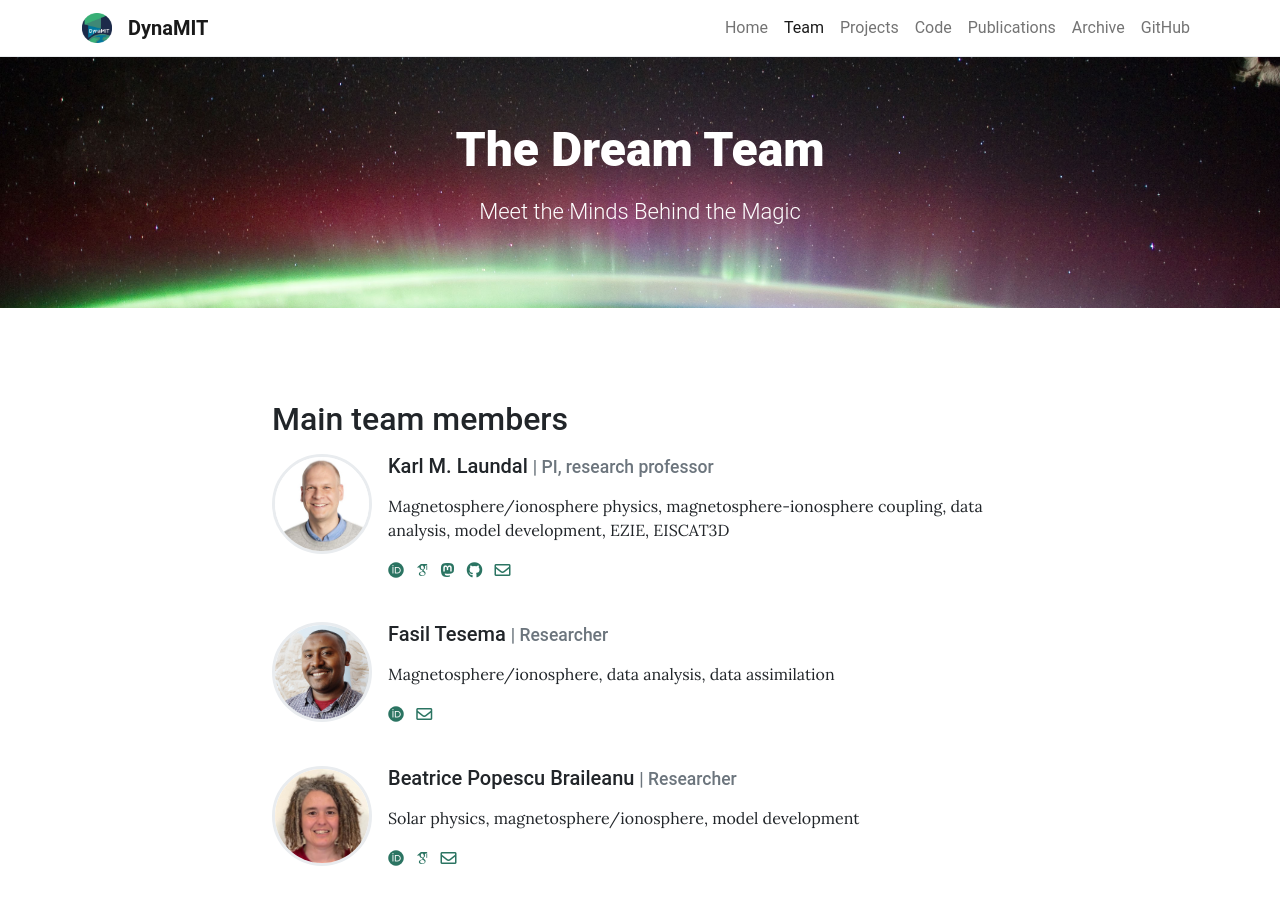
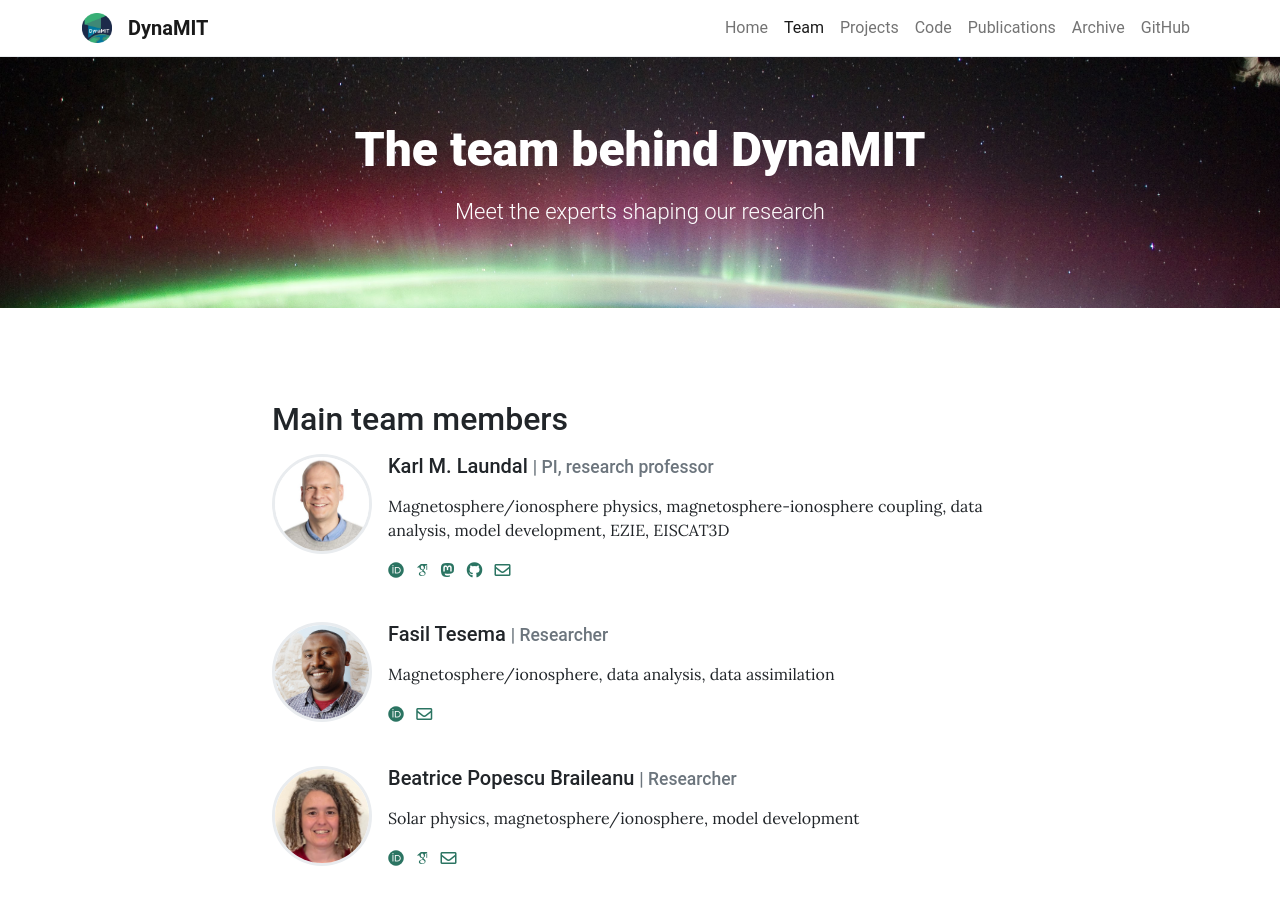
Before and after one commit to DynaMIT-uib/DynaMIT-uib.github.io, a Jekyll site: the page built from pages/team.md, in a window 1280 px wide and 900 px high. Built offline with Jekyll 4.4.1, drawn with Linux system fonts in a browser that asks for light colours; some web fonts are replaced.

Commit message:
Updating team page

```diff
--- a/pages/team.md
+++ b/pages/team.md
@@ -1,7 +1,7 @@
 ---
 layout: team
-title: The Dream Team
-description: Meet the Minds Behind the Magic
+title: The team behind DynaMIT
+description: Meet the experts shaping our research
 background: /assets/theme/images/NorthernLightISS3.jpg
 permalink: /team/
 ---
```
